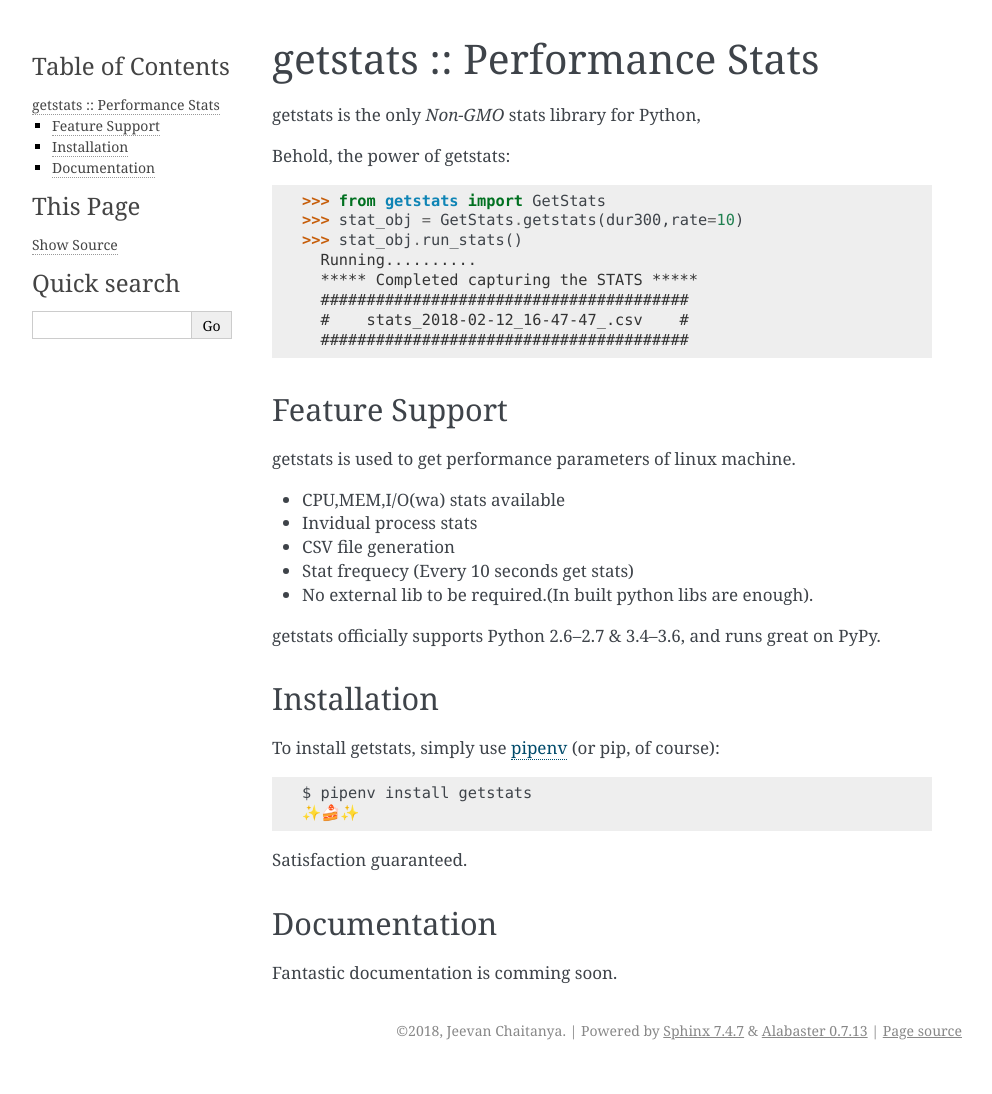
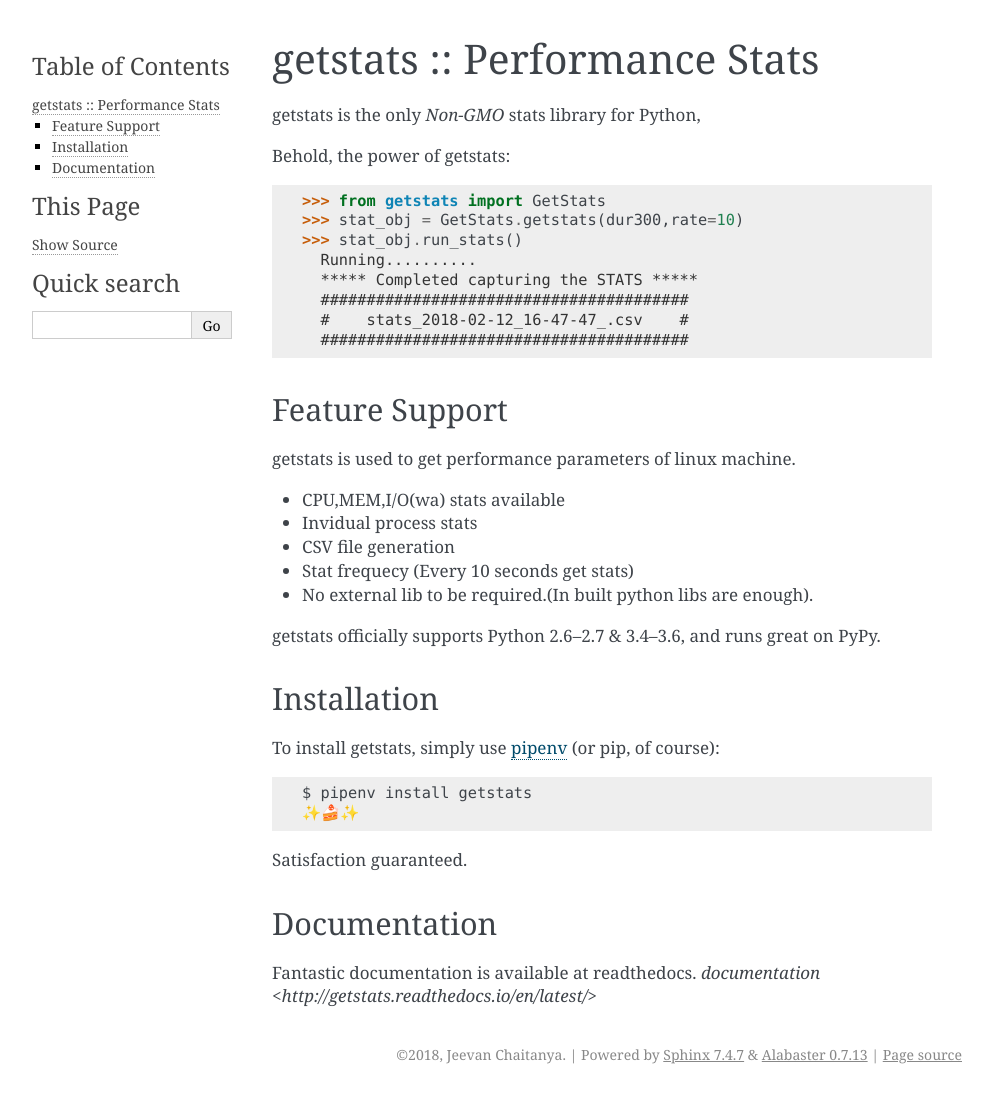
Before and after one commit to jeevan449/getstats, a Sphinx documentation site: the page built from docs/y/source/index.rst, in a window 1280 px wide. Shown: the whole page, without its empty margins (148-1140 px from the left). Built offline with Sphinx 7.4.7, drawn with Linux system fonts in a browser that asks for light colours; before the commit the page ends 1070 px from its top, so only the background shows below that.

Commit message:
read the docs added

```diff
--- a/docs/y/source/index.rst
+++ b/docs/y/source/index.rst
@@ -50,4 +50,5 @@ Satisfaction guaranteed.
 Documentation
 -------------
 
-Fantastic documentation is comming soon.
+Fantastic documentation is available at readthedocs.
+`documentation <http://getstats.readthedocs.io/en/latest/>`
```
